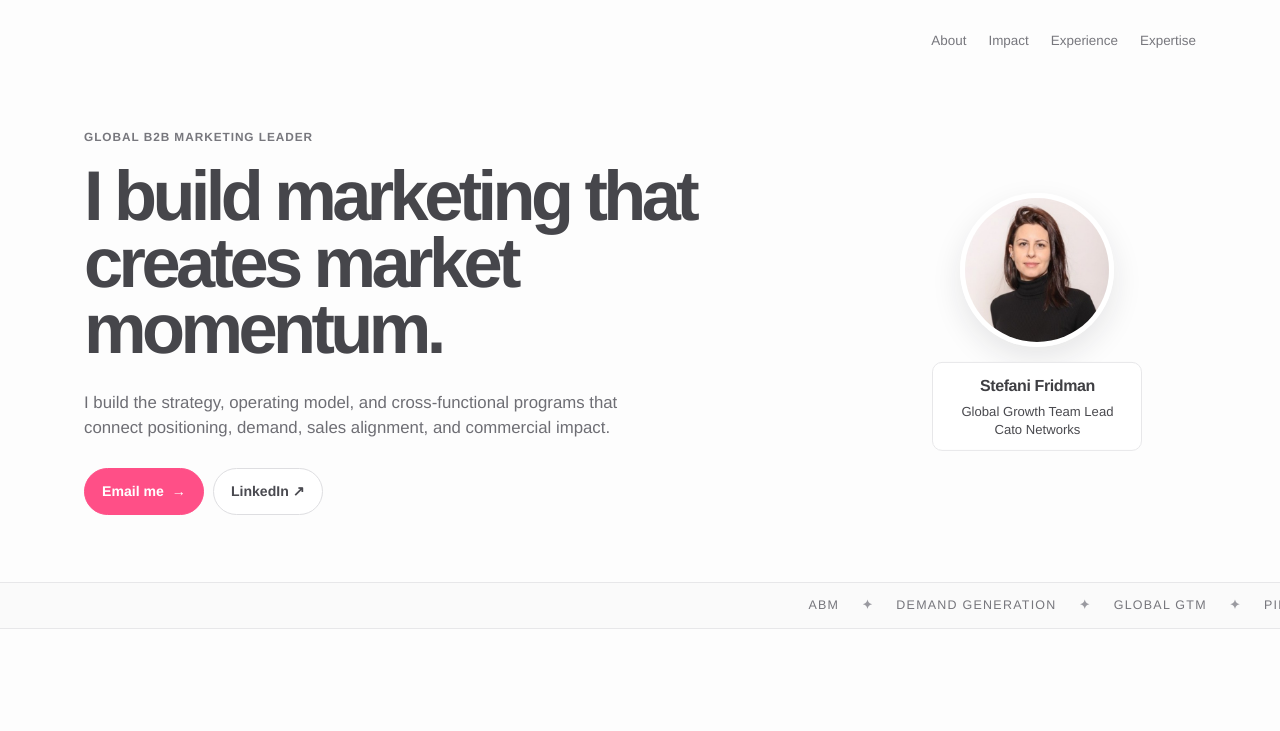
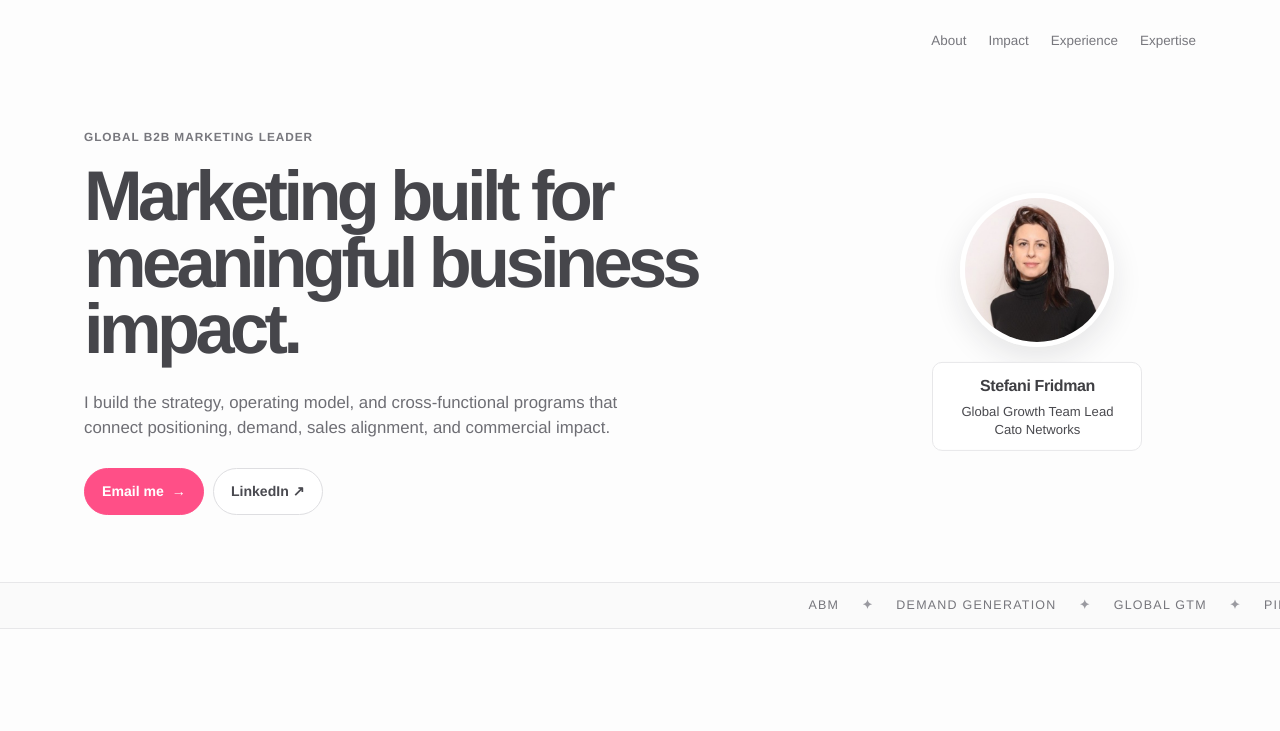
Before and after one commit to stefanibeam/stefani-fridman-portfolio, a plain HTML site: page stefani-fridman-portfolio.html in a window 1280 px wide. Shown: the top 731 px of the page. Drawn offline with Linux system fonts and the light colour scheme.

Commit message:
Update portfolio headline

```diff
--- a/stefani-fridman-portfolio.html
+++ b/stefani-fridman-portfolio.html
@@ -33,7 +33,7 @@
 <div class="reveal">
 <p class="eyebrow" data-en>Global B2B Marketing Leader</p>
 <p class="eyebrow" data-he>מנהלת גלובלית לשיווק צמיחה B2B</p>
-<h1 data-en>I build marketing that creates <em>market momentum.</em>
+<h1 data-en>Marketing built for <em>meaningful business impact.</em>
 </h1>
 <h1 data-he>מערכות צמיחה <em>שמניעות הכנסות.</em>
 </h1>
```
